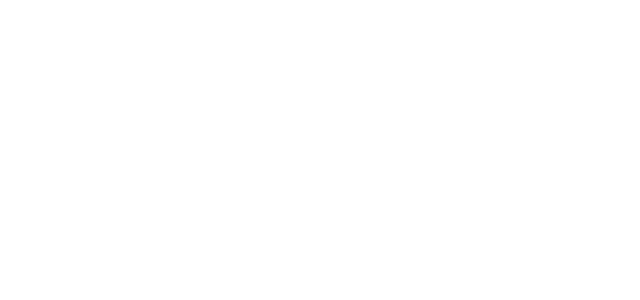
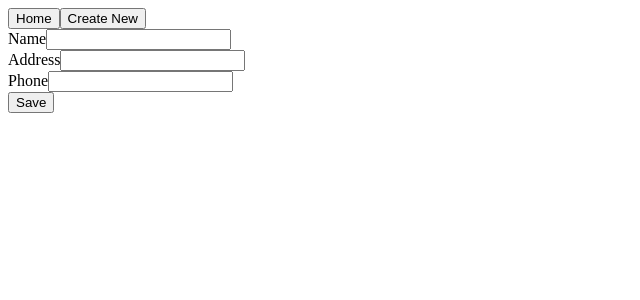
Before and after one commit to refazul/contact-manager, an Angular app: page /edit-contact/1 in a window 1280 px wide. Before the commit this address led to /. Shown: the top 300 px of the page, without its empty margins (0-640 px from the left). Built offline with nearby package versions, Linux system fonts and the light colour scheme; no server answers.

Commit message:
edit-contact

```diff
--- a/src/app/app-routing.module.ts
+++ b/src/app/app-routing.module.ts
@@ -3,12 +3,14 @@
 import { ContactDetailsComponent } from './contact-details/contact-details.component';
 import { ContactListComponent } from './contact-list/contact-list.component';
 import { CreateContactComponent } from './create-contact/create-contact.component';
+import { EditContactComponent } from './edit-contact/edit-contact.component';
 
 const routes: Routes = [
   { path: '', redirectTo: '/contacts', pathMatch: 'full' },
   { path: 'contacts', component: ContactListComponent, pathMatch: 'full' },
   { path: 'contacts/:id', component: ContactDetailsComponent },
   { path: 'create-contact', component: CreateContactComponent },
+  { path: 'edit-contact/:id', component: EditContactComponent },
 ];
 
 @NgModule({
--- a/src/app/app.component.html
+++ b/src/app/app.component.html
@@ -1 +1,3 @@
+<button routerLink="/">Home</button>
+<button routerLink="/create-contact">Create New</button>
 <router-outlet></router-outlet>
--- a/src/app/app.module.ts
+++ b/src/app/app.module.ts
@@ -9,6 +9,7 @@
 import { ContactDetailsComponent } from './contact-details/contact-details.component';
 import { CreateContactComponent } from './create-contact/create-contact.component';
 import { ContactFormComponent } from './contact-form/contact-form.component';
+import { EditContactComponent } from './edit-contact/edit-contact.component';
 
 @NgModule({
   declarations: [
@@ -16,7 +17,8 @@
     ContactListComponent,
     ContactDetailsComponent,
     CreateContactComponent,
-    ContactFormComponent
+    ContactFormComponent,
+    EditContactComponent
   ],
   imports: [
     BrowserModule,
--- a/src/app/contact-details/contact-details.component.html
+++ b/src/app/contact-details/contact-details.component.html
@@ -1,9 +1,7 @@
 <div class="content-box">
-    <a routerLink="/contacts">
-        <button>Back</button>
-    </a>
     <h2>{{contact.name}}</h2>
     <p>{{contact.address}}</p>
     <p>{{contact.phone}}</p>
     <p>{{contact.photoUrl}}</p>
+    <button routerLink="/edit-contact/{{contact.id}}">Edit</button>
 </div>
--- a/src/app/contact-form/contact-form.component.html
+++ b/src/app/contact-form/contact-form.component.html
@@ -1,15 +1,15 @@
 <form (ngSubmit)="onButtonClicked()">
     <div>
         <label for="name">Name</label>
-        <input id="name" name="name" type="text" [(ngModel)]="currentName"/>
+        <input id="name" name="name" type="text" [(ngModel)]="this.contact.name" />
     </div>
     <div>
         <label for="address">Address</label>
-        <input id="address" name="address" type="text" [(ngModel)]="currentAddress"/>
+        <input id="address" name="address" type="text" [(ngModel)]="this.contact.address" />
     </div>
     <div>
         <label for="phone">Phone</label>
-        <input id="phone" name="phone" type="text" [(ngModel)]="currentPhone"/>
+        <input id="phone" name="phone" type="text" [(ngModel)]="this.contact.phone" />
     </div>
     <button type="submit">{{buttonText}}</button>
 </form>
--- a/src/app/contact-form/contact-form.component.ts
+++ b/src/app/contact-form/contact-form.component.ts
@@ -9,21 +9,13 @@
 export class ContactFormComponent {
   @Input() buttonText = '';
 
-  @Input() currentName = '';
-  @Input() currentAddress = '';
-  @Input() currentPhone = '';
+  @Input() contact = { name: '', address: '', phone: '' };
 
-  @Output() onSubmit = new EventEmitter<Contact>();
+  @Output() onSubmit = new EventEmitter<any>();
 
   constructor() { }
 
   onButtonClicked(): void {
-    this.onSubmit.emit({
-      id: '',
-      name: this.currentName,
-      address: this.currentAddress,
-      phone: this.currentPhone,
-      photoUrl: ''
-    });
+    this.onSubmit.emit(this.contact);
   }
 }
--- a/src/app/contact.service.ts
+++ b/src/app/contact.service.ts
@@ -38,19 +38,20 @@
 			//	user && user.getIdToken().then(token => {
 			//		if (user && token) {
 			this.http.post<Contact>(`/api/${this.root}`, { ...args }, httpOptionsWithAuthToken())
-				.subscribe(() => observer.next());
+				.subscribe((contact) => observer.next(contact));
 			//		}
 			//	});
 			//});
 		});
 	}
-	editListing(id: string, name: string, description: string, price: number): Observable<Contact> {
+	editListing(args): Observable<Contact> {
+		const { id, ...others } = args;
 		return new Observable<Contact>(observer => {
 			//this.auth.user.subscribe(user => {
 			//	user && user.getIdToken().then(token => {
 			//		if (user && token) {
-			this.http.post<Contact>(`/api/${this.root}/${id}`, { name, description, price }, httpOptionsWithAuthToken())
-				.subscribe(() => observer.next());
+			this.http.post<Contact>(`/api/${this.root}/${id}`, { ...others }, httpOptionsWithAuthToken())
+				.subscribe((contact) => observer.next(contact));
 			//		}
 			//	});
 			//});
--- a/src/app/create-contact/create-contact.component.html
+++ b/src/app/create-contact/create-contact.component.html
@@ -1,5 +1,4 @@
 <div class="content-box">
-    <h1>Create New</h1>
     <app-contact-form
         (onSubmit)="onSubmit($event)"
         buttonText="Save Changes">
--- a/src/app/create-contact/create-contact.component.ts
+++ b/src/app/create-contact/create-contact.component.ts
@@ -21,7 +21,6 @@
   onSubmit(contact: Contact): void {
     this.contactService.createListing(contact)
       .subscribe(() => {
-        console.log('c');
       });
   }
 
--- /dev/null
+++ b/src/app/edit-contact/edit-contact.component.html
@@ -0,0 +1,4 @@
+<div class="content-box">
+    <app-contact-form [contact]="contact" (onSubmit)="onSubmit($event)" buttonText="Save">
+    </app-contact-form>
+</div>
--- /dev/null
+++ b/src/app/edit-contact/edit-contact.component.ts
@@ -0,0 +1,28 @@
+import { Component, OnInit } from '@angular/core';
+import { ActivatedRoute } from '@angular/router';
+import { ContactService } from '../contact.service';
+import { Contact } from '../types';
+
+@Component({
+  selector: 'app-edit-contact',
+  templateUrl: './edit-contact.component.html',
+  styleUrls: ['./edit-contact.component.scss']
+})
+export class EditContactComponent implements OnInit {
+  contact: Contact = { id: '', name: '', address: '', phone: '', photoUrl: '' }
+  constructor(
+    private contactService: ContactService,
+    private route: ActivatedRoute
+  ) { }
+
+  ngOnInit(): void {
+    const id = this.route.snapshot.paramMap.get('id') || '';
+    this.contactService.getListingById(id)
+      .subscribe(contact => this.contact = contact);
+  }
+
+  onSubmit(args): void {
+    this.contactService.editListing(args)
+      .subscribe(contact => this.contact = contact);
+  }
+}
```
Also changed, not shown: src/app/edit-contact/edit-contact.component.scss (added), 1 other file (tests, documents, lock files or other folders).
